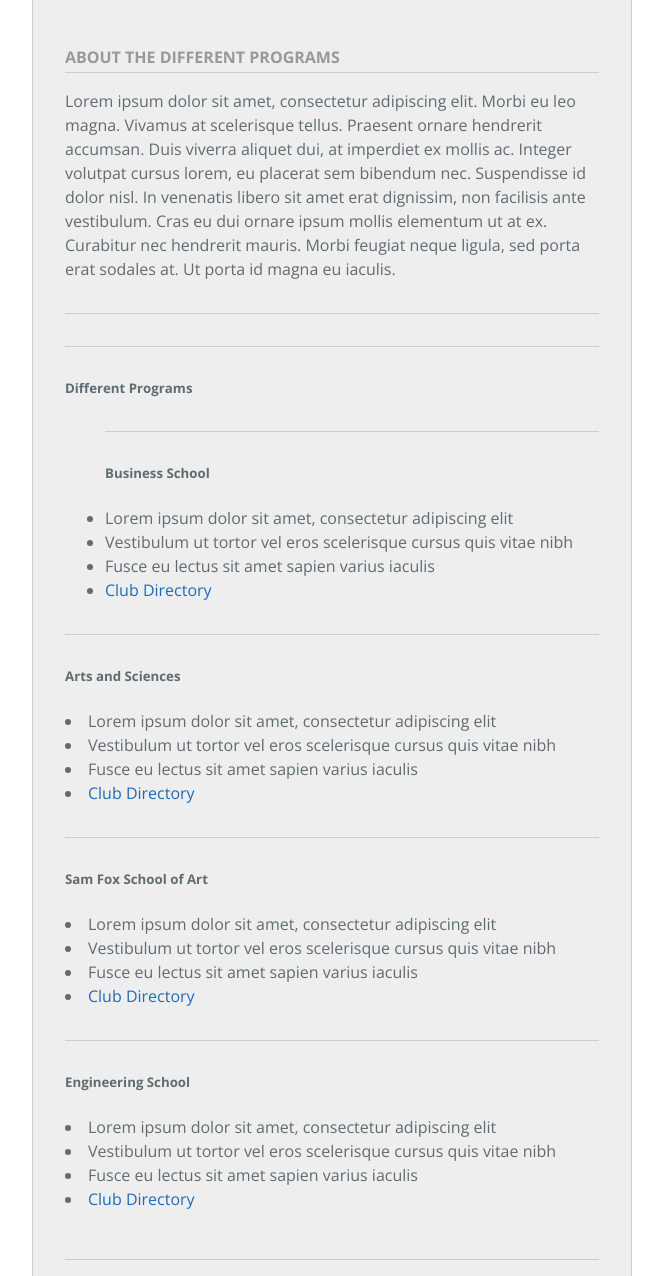
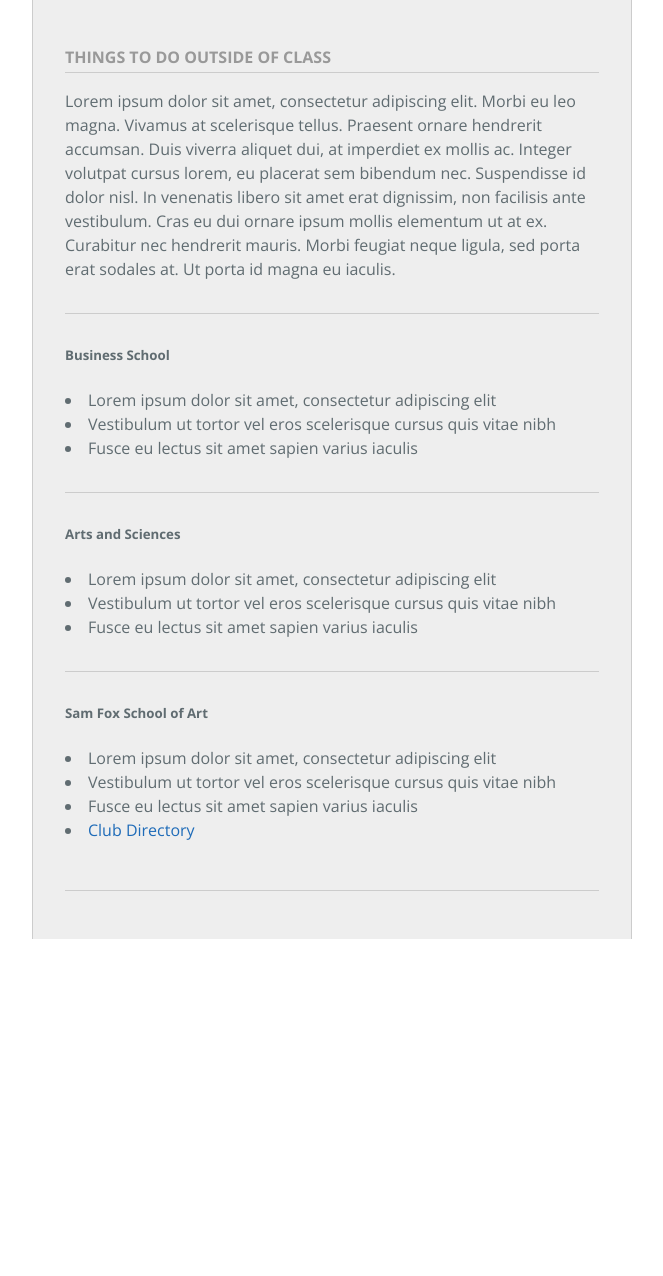
Before and after one commit to greenbergz/Classes, a plain HTML site: page index.html in a window 1280 px wide. Shown: the part 139-1415 px from the top of the page, without its empty margins (308-971 px from the left). After the commit the page ends 1078 px from the top, so only its background shows below. Drawn offline with nearby package versions, Linux system fonts and the light colour scheme.

Commit message:
Update index.html

```diff
--- a/index.html
+++ b/index.html
@@ -12,39 +12,32 @@
     <div class="container">
 
       <section class="page-header">
-        <h1 class="project-name">Classes and Programs</h1>
-        <h2 class="project-tagline">Classes To Take</h2>
+        <h1 class="project-name"> Classes and Programs</h1></h1>
+        <h2 class="project-tagline">Classes To take</h2>
       </section>
 
       <section class="main-content">
-        <h3>About The Different Programs</h3>
+        <h3>Things To Do Outside of Class</h3>
         <hr>
-        <p>Lorem ipsum dolor sit amet, consectetur adipiscing elit. Morbi eu leo magna. Vivamus at scelerisque tellus. Praesent ornare hendrerit accumsan. Duis viverra aliquet dui, at imperdiet ex mollis ac. Integer volutpat cursus lorem, eu placerat sem bibendum nec. Suspendisse id dolor nisl. In venenatis libero sit amet erat dignissim, non facilisis ante vestibulum. Cras eu dui ornare ipsum mollis elementum ut at ex. Curabitur nec hendrerit mauris. Morbi feugiat neque ligula, sed porta erat sodales at. Ut porta id magna eu iaculis.</p>
-        <hr>
+        <p></p>Lorem ipsum dolor sit amet, consectetur adipiscing elit. Morbi eu leo magna. Vivamus at scelerisque tellus. Praesent ornare hendrerit accumsan. Duis viverra aliquet dui, at imperdiet ex mollis ac. Integer volutpat cursus lorem, eu placerat sem bibendum nec. Suspendisse id dolor nisl. In venenatis libero sit amet erat dignissim, non facilisis ante vestibulum. Cras eu dui ornare ipsum mollis elementum ut at ex. Curabitur nec hendrerit mauris. Morbi feugiat neque ligula, sed porta erat sodales at. Ut porta id magna eu iaculis.</p>
 
         <hr>
-         <h5> Different Programs</h5>
-        <ul>
-
-         <hr>
-        <h5>  Business School </h5>
+        <h5> Business School </h5>
           <li>Lorem ipsum dolor sit amet, consectetur adipiscing elit</li>
           <li>Vestibulum ut tortor vel eros scelerisque cursus quis vitae nibh</li>
           <li>Fusce eu lectus sit amet sapien varius iaculis</li>
-          <li>
-            <a href="http://su.wustl.edu/su-group-directory/" target="_blank">Club Directory</a>
-          </li>
 
         </ul>
         <u1>
-         <hr>
-        <h5> Arts and Sciences </h5>
+
+
+
+
+        <hr>
+        <h5> Arts and Sciences</h5>
           <li>Lorem ipsum dolor sit amet, consectetur adipiscing elit</li>
           <li>Vestibulum ut tortor vel eros scelerisque cursus quis vitae nibh</li>
           <li>Fusce eu lectus sit amet sapien varius iaculis</li>
-          <li>
-            <a href="http://su.wustl.edu/su-group-directory/" target="_blank">Club Directory</a>
-          </li>
 
         </ul>
         <u1>
@@ -59,30 +52,12 @@
 
         </ul>
         <u1>
-         <hr>
-        <h5> Engineering School </h5>
-          <li>Lorem ipsum dolor sit amet, consectetur adipiscing elit</li>
-          <li>Vestibulum ut tortor vel eros scelerisque cursus quis vitae nibh</li>
-          <li>Fusce eu lectus sit amet sapien varius iaculis</li>
-          <li>
-            <a href="http://su.wustl.edu/su-group-directory/" target="_blank">Club Directory</a>
-          </li>
-
-        </ul>
-        <u1>
-
-
-
-
-        </ul>
-        <u1>
 
         </u1>
       </section>
 
       <footer class="site-footer">
         <hr>
-
       </footer>
 
     </div>
```
